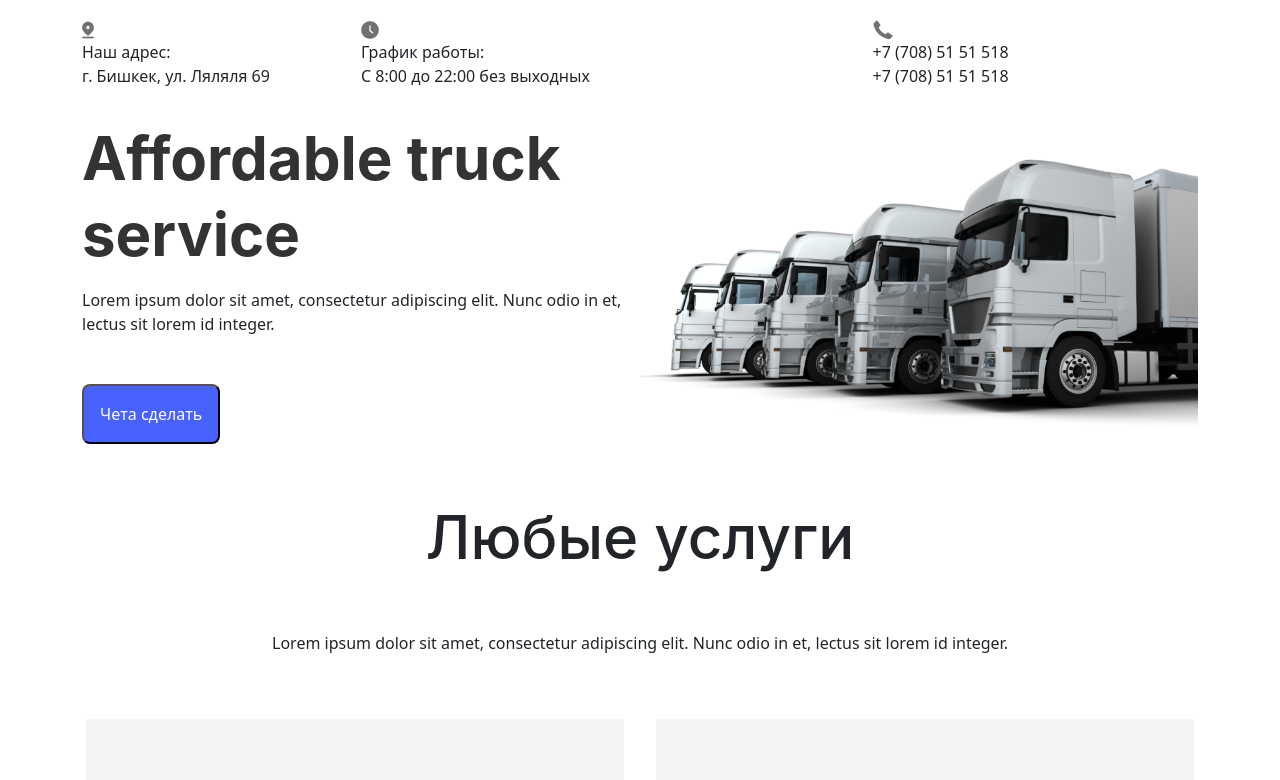
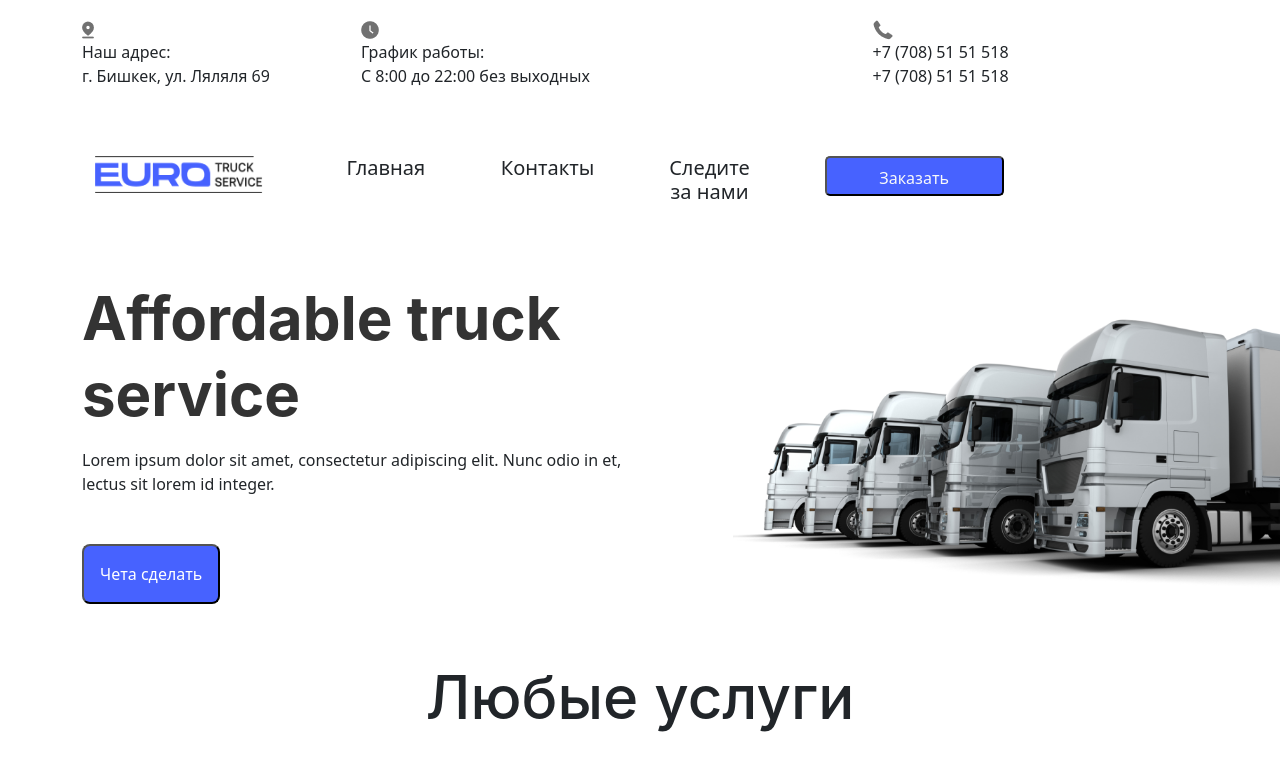
Before and after one commit to Shaukat456/TRUCK-SERVICE-UI, a plain HTML site: page index.html in a window 1280 px wide. Shown: the top 780 px of the page. Drawn offline with nearby package versions, Linux system fonts and the light colour scheme.

Commit message:
Navbar properly aligned

```diff
--- a/index.html
+++ b/index.html
@@ -143,39 +143,39 @@ line-height: 76px;
 
     <!-- Navbar -->
 
-    <!-- <div class="container-fluid text-dark my-5  "> -->
+    <div class="container text-dark my-5  ">
+
+ <!-- </div>  -->
+      <div class="row p-1 d-flex  ">
+
+            <div class="col  d-sm-flex  text-center  ">
+                <div class="col-2">
+                    <img src="./images/logo.png"  class='img-fluid' alt="">
+
+                </div>
+
+
+                <div class="col col-6 d-flex justify-content-md-evenly ">
+
+                    <div class="col col-lg-2">
+                        <h5>Главная</h5>
+                </div>
+                    <div class="colcol-2">
+                        <H5>Контакты</H5>
+                    </div>
+                    <div class="col col-2">
+                        <H5>Следите за нами</H5>
+                    </div>
+                </div>
 
 
 
-
-
-
- </div>
-        <!-- <div class="row p-1 d-md-flex  ">
-
-            <div class="col p-5 d-sm-flex  text-center mx-auto ">
-                <div class="col-2">
-
-                </div>
-                <div class="col-3 ">
-                    <h5>Главная</h5>
-
-                </div>
-                <div class="col-3">
-                    <H5>Контакты</H5>
-
-                </div>
-                <div class="col-3">
-                    <H5>Следите за нами</H5>
-
-                </div>
                 <div class="col-1">
-                    <button class="ntt text-light p-2 ">Заказать </button>
+                    <button class="ntt text-light p-2   ">Заказать </button>
 
                 </div>
 
            </div>
-            <im    g src="./images/logo.png"  class='img-thumbnail' alt="">
 
         </div>
     </div>
@@ -201,7 +201,7 @@ line-height: 76px;
 
 
                     <figure class="ml-auto" >
-                        <img class="img-fluid   trucks" src="./images/HERO IMAGE.png" alt="">
+                        <img class="img-fluid  offset-2 trucks" src="./images/HERO IMAGE.png" alt="">
                     </figure>
 
             </div>
```
